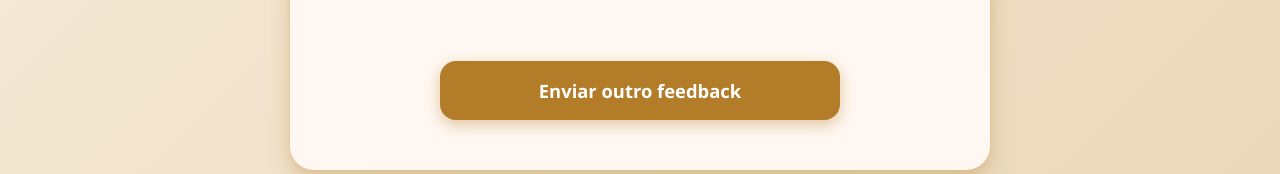
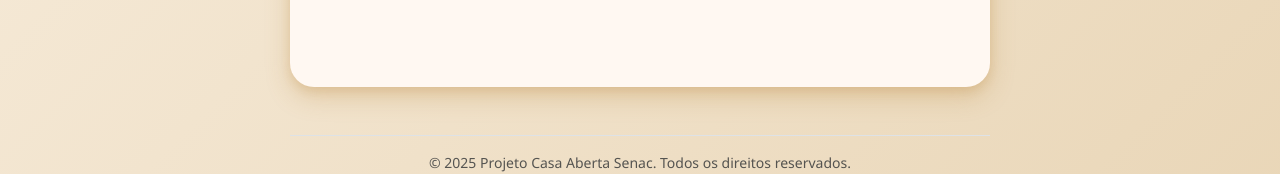
Before and after one commit to ericaviana12/casaaberta-mongodb, a plain HTML site: page frontend/agradecimento.html in a window 1280 px wide. Shown: the part 636-810 px from the top of the page. Drawn offline with Linux system fonts and the light colour scheme.

Commit message:
Configuração do agradecimento

```diff
--- a/frontend/agradecimento.html
+++ b/frontend/agradecimento.html
@@ -23,7 +23,6 @@
       Ele foi salvo com sucesso e será muito útil para melhorar nossos
       eventos!
     </p>
-    <a href="feedback.html" class="btn btn-light btn-lg w-100 mt-4">Enviar outro feedback</a>
   </div>
 
   <!-- Rodapé -->
```
